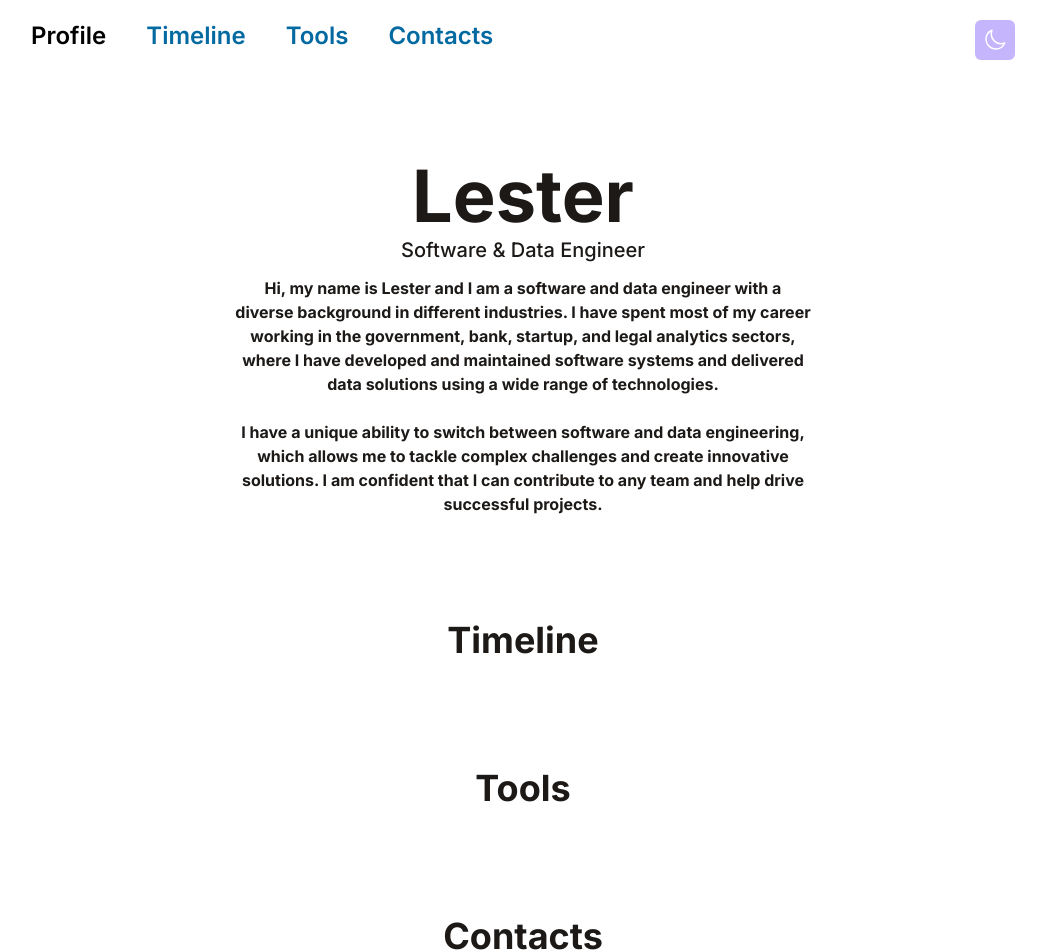
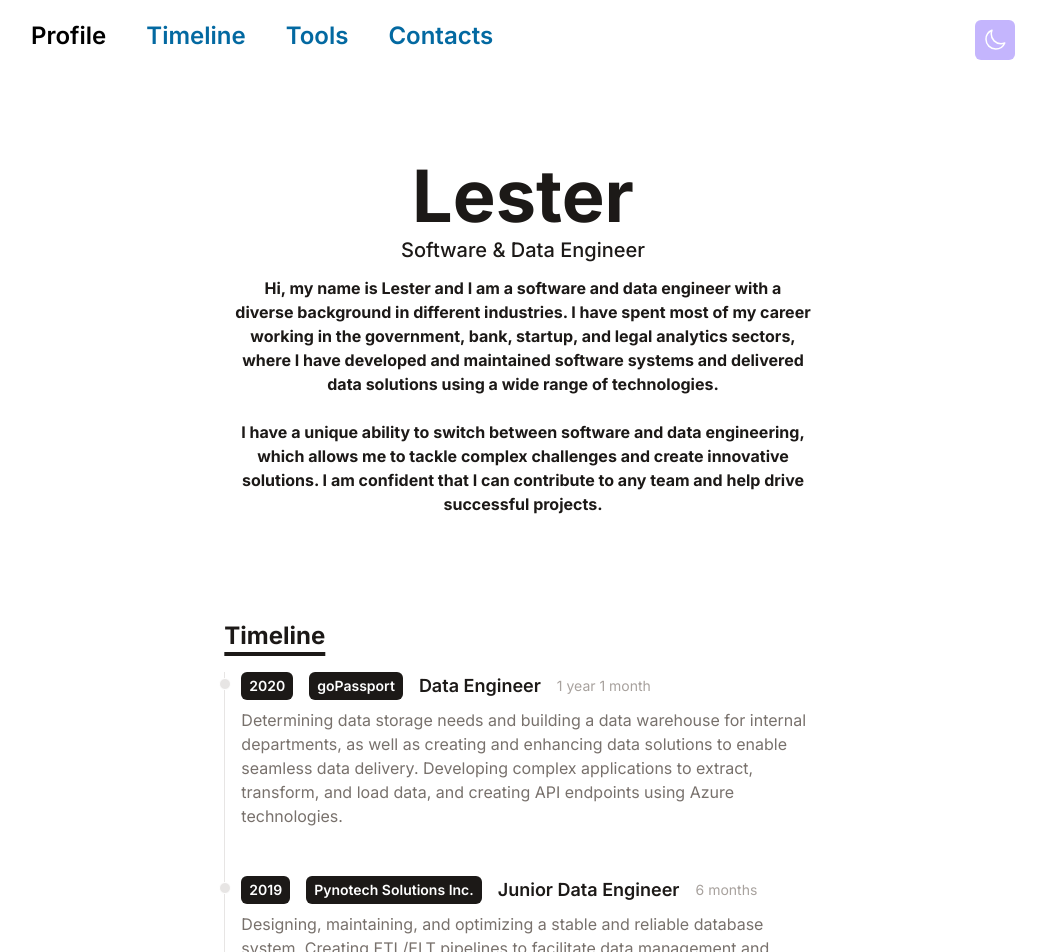
Before and after one commit to freshstartagain/portfolio, a React (Vite) app: page / in a window 1280 px wide. Shown: the top 952 px of the page, without its empty margins (117-1163 px from the left). Built offline with nearby package versions, Linux system fonts and the light colour scheme.

Commit message:
feat: timeline section

```diff
--- a/src/components/Navigation.jsx
+++ b/src/components/Navigation.jsx
@@ -58,7 +58,7 @@ function Navigation() {
   );
 
   return (
-    <nav className="bg-white dark:bg-stone-900 flex flex-col sticky top-0 text-center sm:flex-row sm:text-left sm:justify-between py-5 px-5 w-full">
+    <nav className="bg-white dark:bg-stone-900 flex flex-col sticky top-0 text-center sm:flex-row sm:text-left sm:justify-between py-5 px-5 w-full z-50">
       <div>
         <a
           href="#profile"
--- a/src/components/Timeline.jsx
+++ b/src/components/Timeline.jsx
@@ -1,9 +1,23 @@
 import React from "react";
+import timeline from "../data/timeline";
+import TimelineItem from "./TimelineItem";
+import Title from "./Title";
 
 function Timeline() {
   return (
-    <div className="flex flex-col items-center justify-center text-center pb-6 pt-20">
-      <h1 className="font-bold text-4xl mb-1">Timeline</h1>
+    <div className="flex flex-col justify-center md:flex-row my-20">
+      <div className="md:w-7/12 w-full">
+        <Title>Timeline</Title>
+        {timeline.map((item) => (
+          <TimelineItem
+            year={item.year}
+            title={item.title}
+            company={item.company}
+            duration={item.duration}
+            details={item.details}
+          />
+        ))}
+      </div>
     </div>
   );
 }
--- /dev/null
+++ b/src/components/TimelineItem.jsx
@@ -0,0 +1,30 @@
+import React from "react";
+
+function TimelineItem({ year, title, company, duration, details }) {
+  return (
+    <ol className="border-l border-stone-200 dark:border-stone-700 flex flex-col md:flex-row relative">
+      <li className="mb-10 ml-4">
+        <div className="absolute border border-white w-3 h-3 bg-stone-200 dark:border-stone-900 dark:bg-stone-700 mt-1.5 -left-1.5 rounded-full" />
+        <p className="flex flex-wrap flex-row gap-4 items-center justify-start md:text-sm text-xs">
+          <span className="bg-stone-900 dark:text-stone-900 dark:bg-white font-semibold inline-block px-2 py-1 rounded-md text-white">
+            {year}
+          </span>
+          <span className="bg-stone-900 dark:text-stone-900 dark:bg-amber-100 font-semibold inline-block px-2 py-1 rounded-md text-white">
+            {company}
+          </span>
+          <h3 className="dark:text-white font-semibold text-lg text-stone-900">
+            {title}
+          </h3>
+          <div className="dark:text-stone-500 font-normal leading-none my-1 text-sm text-stone-400">
+            {duration}
+          </div>
+        </p>
+        <p className="dark:text-stone-400 font-normal my-2 text-base text-stone-500">
+          {details}
+        </p>
+      </li>
+    </ol>
+  );
+}
+
+export default TimelineItem;
--- /dev/null
+++ b/src/components/Title.jsx
@@ -0,0 +1,14 @@
+import React from "react";
+
+function Title({ children, id }) {
+  return (
+    <h1
+      id={id && id}
+      className="dark:text-white decoration-4 font-bold mb-5 text-stone-900 text-2xl underline underline-offset-8"
+    >
+      {children}
+    </h1>
+  );
+}
+
+export default Title;
--- a/src/data/timeline.js
+++ b/src/data/timeline.js
@@ -5,7 +5,7 @@ export default [
     company: "goPassport",
     duration: "1 year 1 month",
     details:
-      "Determining data storage needs and building a data warehouse for internal departments, as well as creating and enhancing data solutions to enable seamless data delivery. Developing complex applications to extract, transform, and load data, and creating API endpoints using Azure technologies",
+      "Determining data storage needs and building a data warehouse for internal departments, as well as creating and enhancing data solutions to enable seamless data delivery. Developing complex applications to extract, transform, and load data, and creating API endpoints using Azure technologies.",
   },
   {
     year: "2019",
```
